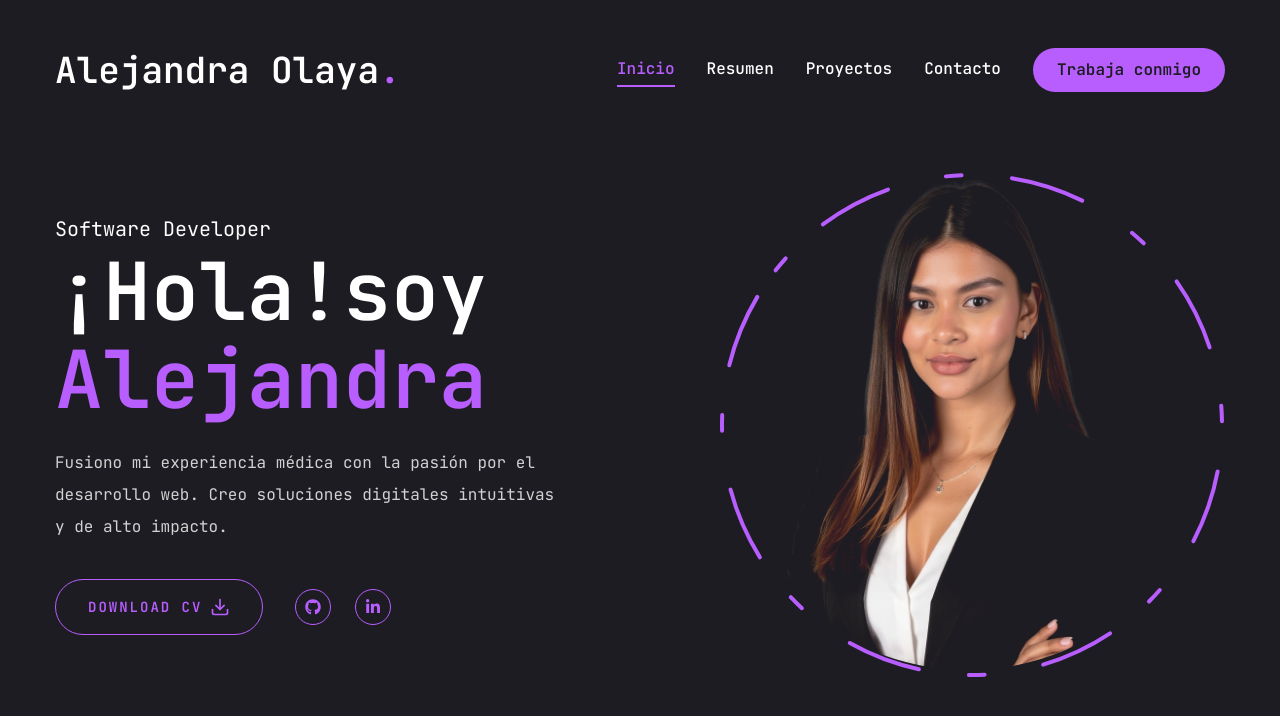
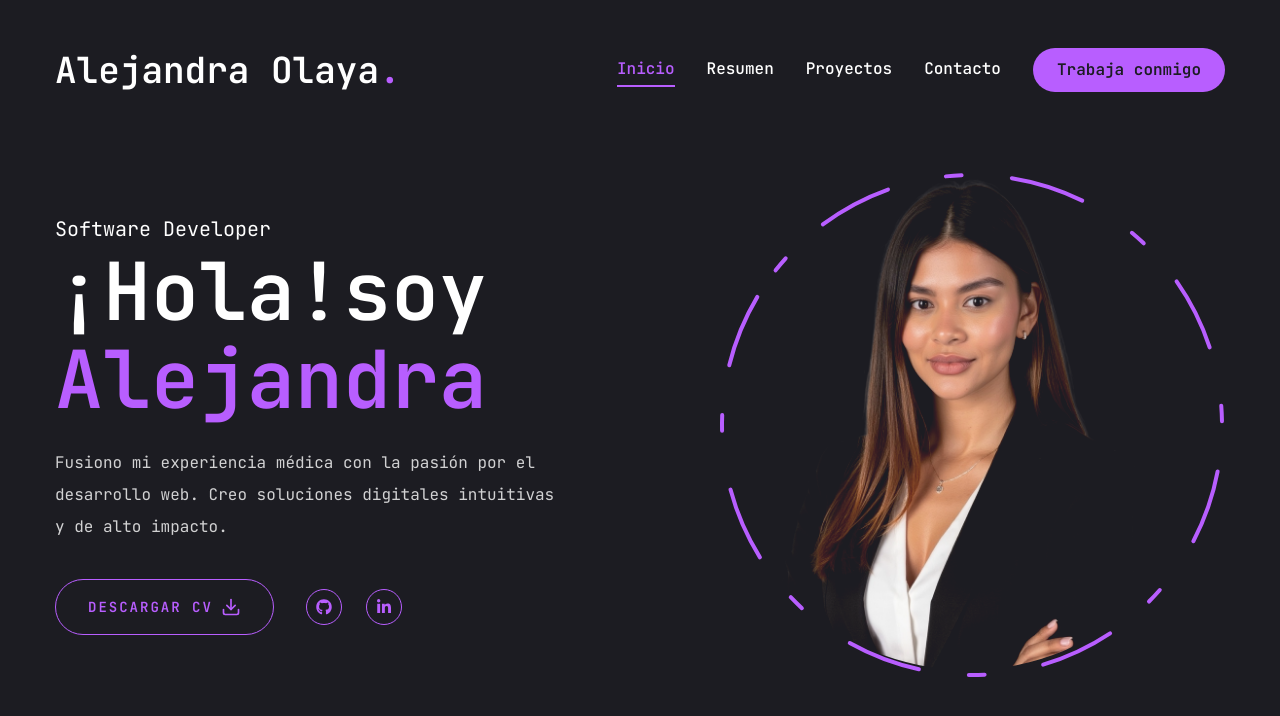
Before and after one commit to SAlejandraOlaya/MyPortfolio, a Next.js app: page / in a window 1280 px wide. Shown: the top 716 px of the page. Built offline with nearby package versions, Linux system fonts and the light colour scheme.

Commit message:
descargar cv

```diff
--- a/components/DownloadButton.jsx
+++ b/components/DownloadButton.jsx
@@ -22,7 +22,7 @@ const DownloadButton = () => {
             className="flex items-center gap-2 uppercase"
             onClick={handleDownload}
         >
-            <span>Download CV</span>
+            <span>Descargar CV</span>
             <FiDownload className="text-xl" />
         </Button>
     );
```
